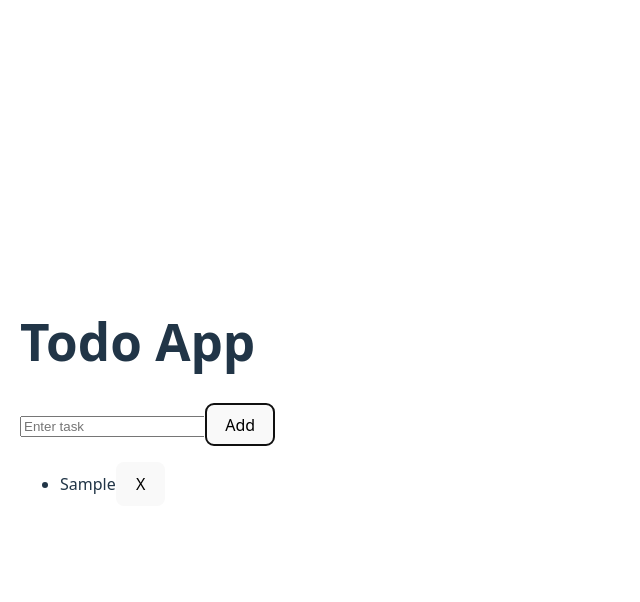
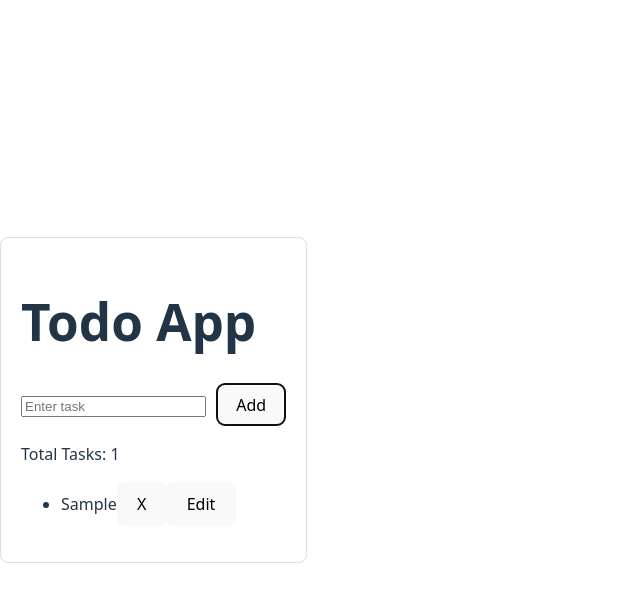
Before and after one commit to pankajchawla5254-glitch/react-bootcamp, a React (Vite) app: page / in a window 1280 px wide. Both pictures are taken after typing "Sample" into the empty fields and a click on the button "Add". Shown: the top 602 px of the page, without its empty margins (0-640 px from the left). Built offline with nearby package versions, Linux system fonts and the light colour scheme.

Commit message:
todo app edit feature

```diff
--- a/src/App.jsx
+++ b/src/App.jsx
@@ -3,11 +3,20 @@ import { useState } from "react";
 function App() {
   const [task, setTask] = useState("");
   const [tasks, setTasks] = useState([]);
+  const [editIndex, setEditIndex] = useState(null)
 
   const addTask = () => {
     if (task === "") return;
 
-    setTasks([...tasks, task]);
+    if (editIndex !== null) {
+      const updatedTasks = [...tasks];
+      updatedTasks[editIndex] = task;
+      setTasks(updatedTasks);
+      setEditIndex(null);
+    } else {
+      setTasks([...tasks, task]);
+    }
+
     setTask("");
   };
 
@@ -17,22 +26,39 @@ function App() {
   };
 
   return (
-    <div style={{ padding: "20px" }}>
+    <div style={{
+      maxWidth: "400px",
+      margin: "50px auto",
+      padding: "20px",
+      border: "1px solid #ddd",
+      borderRadius: "8px"
+    }}>
       <h1>Todo App</h1>
 
       <input
         placeholder="Enter task"
         value={task}
         onChange={(e) => setTask(e.target.value)}
+        onKeyDown={(e) => {
+          if (e.key === "Enter") addTask();
+        }}
       />
 
-      <button onClick={addTask}>Add</button>
+      <button onClick={addTask} style={{ marginLeft: "10px" }}>Add</button>
+
+      <p>Total Tasks: {tasks.length}</p>
 
       <ul>
         {tasks.map((item, index) => (
           <li key={index}>
             {item}
             <button onClick={() => deleteTask(index)}>X</button>
+            <button onClick={() => {
+              setTask(item);
+              setEditIndex(index);
+            }}>
+              Edit
+            </button>
           </li>
         ))}
       </ul>
```
